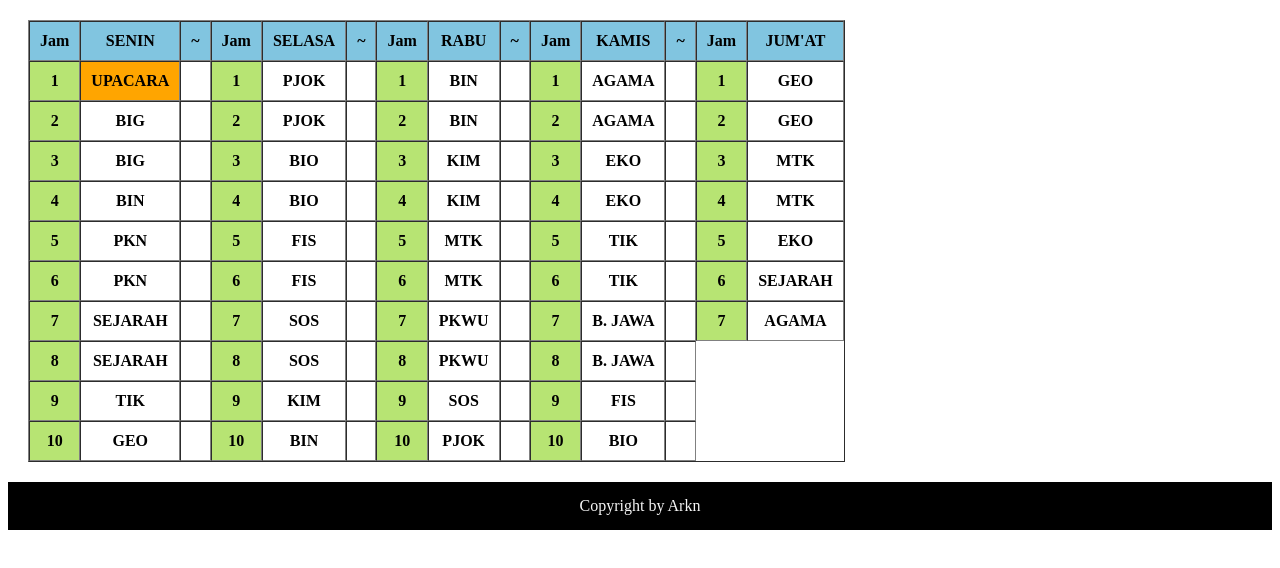
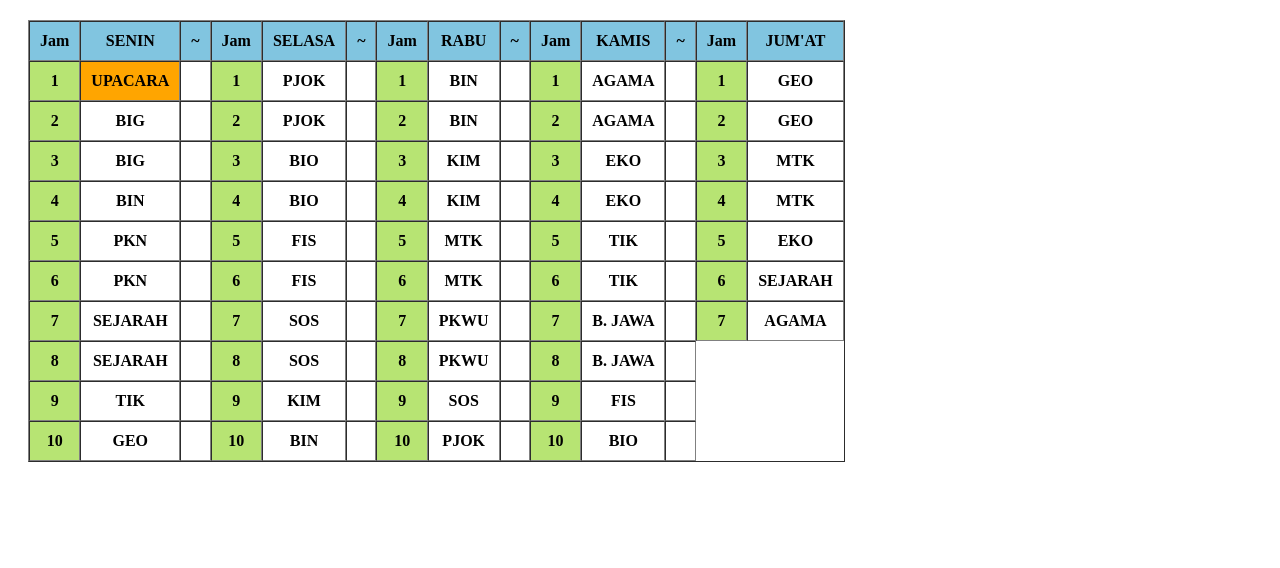
Before and after one commit to Arknfa/arkn, a plain HTML site: page index.html in a window 1280 px wide. Drawn offline with Linux system fonts and the light colour scheme.

Commit message:
Update index.html

```diff
--- a/index.html
+++ b/index.html
@@ -194,10 +194,6 @@
             </tr>
         </table>
     </div>
-    <footer style=
-    "background-color: black;
-    padding: 15px;
-    text-align: center;
-    color: whitesmoke">Copyright by Arkn</footer>
+
 </body>
 </html>
```
